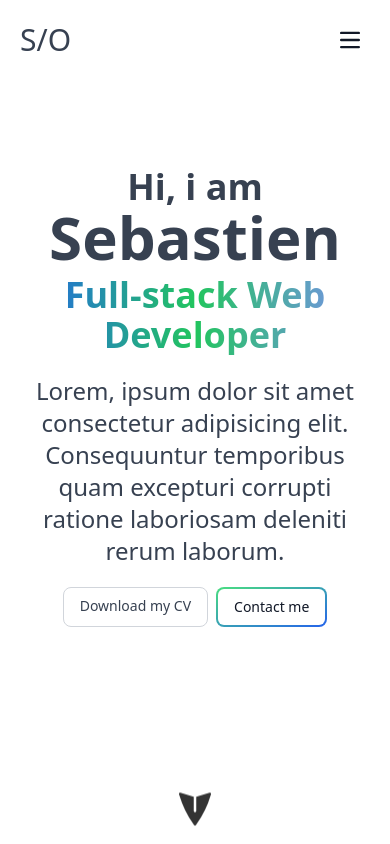
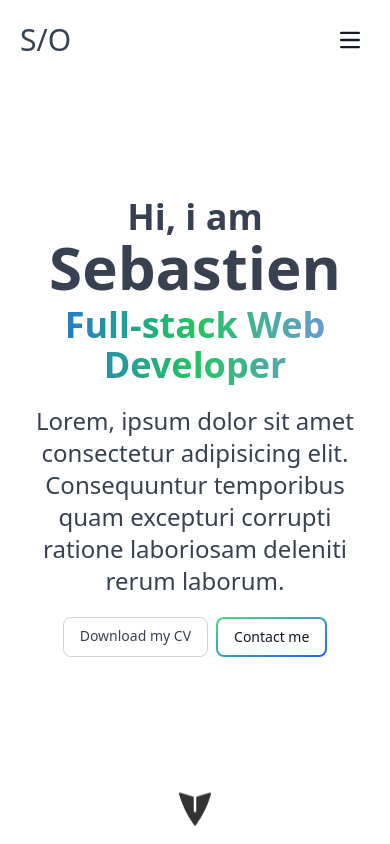
Before and after one commit to Kaoshix/portfolio-nextjs, a Next.js app: page / in a window 390 px wide. Shown: the top 844 px of the page. Built offline with nearby package versions, Linux system fonts and the light colour scheme.

Commit message:
modif marges

```diff
--- a/app/page.tsx
+++ b/app/page.tsx
@@ -9,9 +9,9 @@ export default function Home() {
 
     <main className="max-w-screen-2xl m-auto overflow-hidden flex flex-col gap-5">
 
-      <div className="min-h-screen mx-5 flex flex-col mb-10 md:mb-0" id="home-section">
+      <div className="min-h-screen mx-5 flex flex-col" id="home-section">
         <Header />
-        <div className="flex flex-col grow mb-20 md:mb-0 mt-5">
+        <div className="flex flex-col grow">
           <HeroBanner />
           <div className="min-h-[50px] md:min-h-0">
             <ArrowHomeButton />
```
